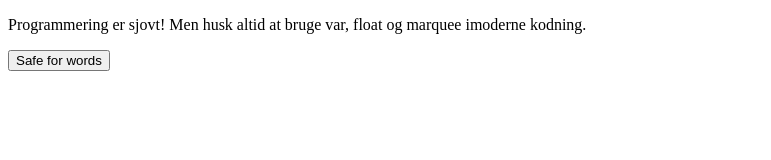
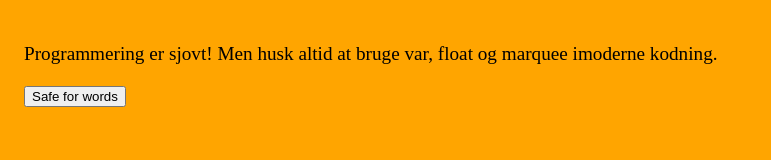
Before and after one commit to Lamo0004/exercises, a plain HTML site: page profanity_filter/index.html in a window 1280 px wide. Shown: the whole page, without its empty margins (0-771 px from the left). Drawn offline with Linux system fonts and the light colour scheme.

Commit message:
profanity filter

```diff
--- a/profanity_filter/index.html
+++ b/profanity_filter/index.html
@@ -6,6 +6,12 @@
     <meta name="viewport" content="width=device-width, initial-scale=1.0">
     <title>Profanity filter</title>
     <style>
+        body {
+            background-color: orange;
+            padding: 1rem;
+            font-size: 1.2rem;
+        }
+
         span {
             background-color: yellow;
         }
```
